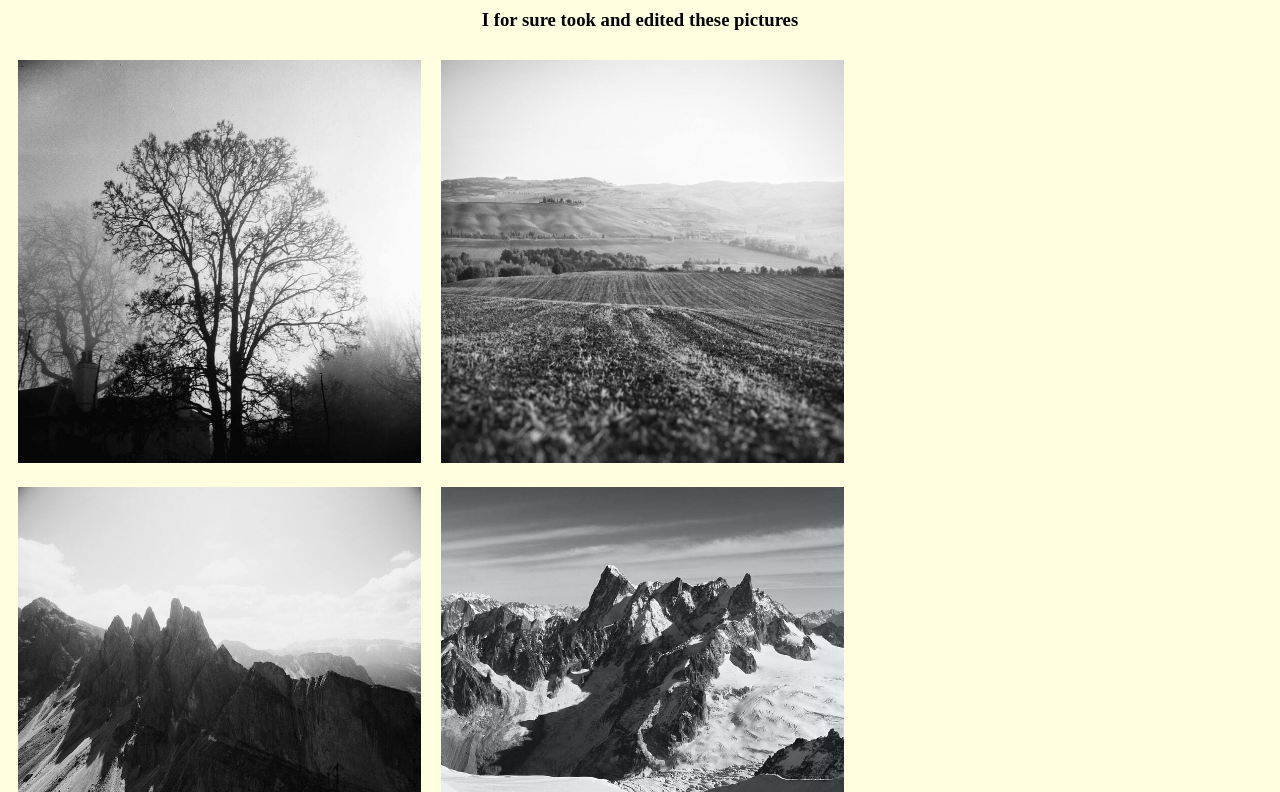
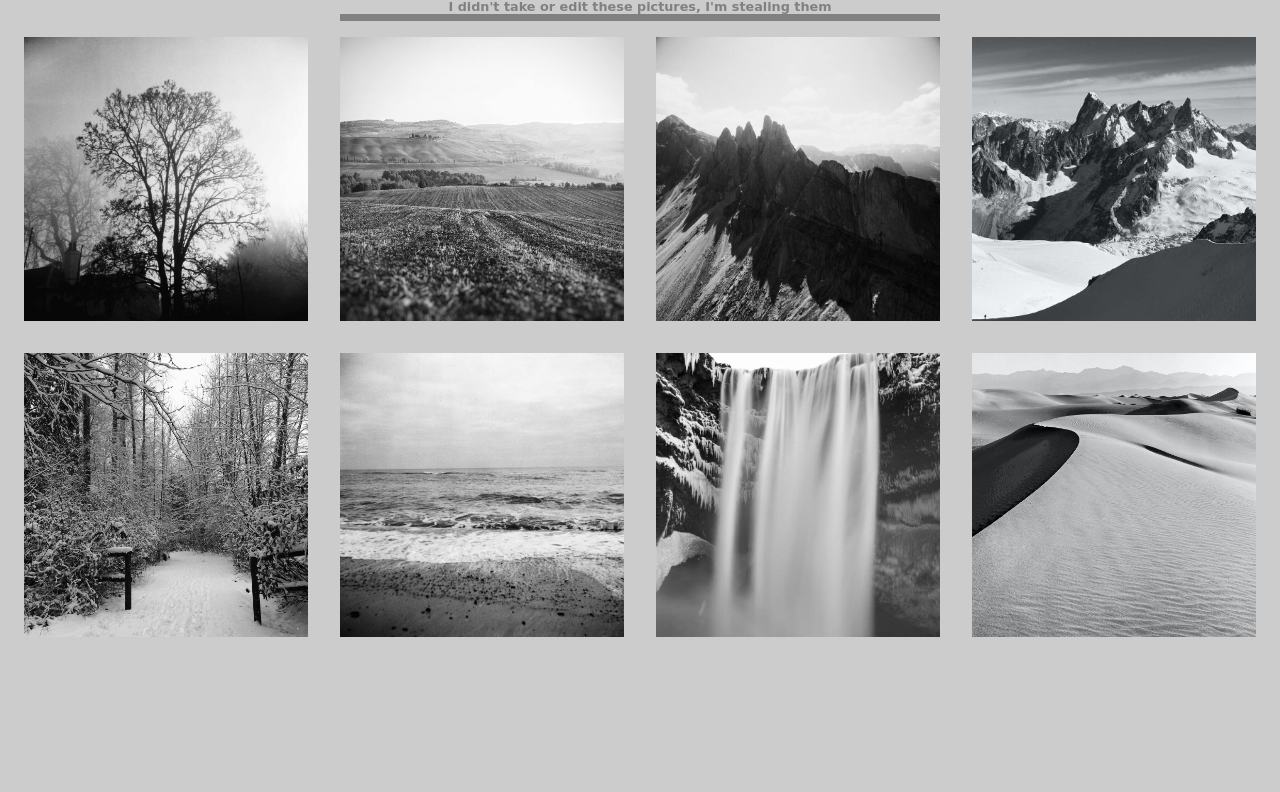
Before and after one commit to XDobson/PhotoSite, a plain HTML site: page index.html in a window 1280 px wide. Shown: the part 71-863 px from the top of the page. After the commit the page ends 800 px from the top, so only its background shows below. Drawn offline with Linux system fonts and the light colour scheme; a web font is replaced by a local one.

Commit message:
Medium rare

```diff
--- a/index.html
+++ b/index.html
@@ -6,12 +6,25 @@
     <meta name="viewport" content="width=device-width, initial-scale=1.0">
     <meta name="description" content="Photosite">
     <link rel="stylesheet" href="style.css">
+    <!-- FONTS -->
+    <link rel="preconnect" href="https://fonts.googleapis.com">
+    <link rel="preconnect" href="https://fonts.gstatic.com" crossorigin>
+    <link href="https://fonts.googleapis.com/css2?family=Comforter&family=Supermercado+One&display=swap" rel="stylesheet">
+    <!-- FONTS OVER -->
     <title>PhotoSite</title>
 </head>
 <body>
     <h1>Xander &#9827; Dobson</h1>
-    <h3> I for sure took and edited these pictures</h3>
-    <img class="left" src="Photos/tree.jpeg" alt=""><img class="right" src="Photos/field.jpeg" alt=""><img class="right" src="Photos/nonSnowyMountains.jpeg" alt=""><img class="left" src="Photos/mistyMountains.jpeg" alt=""><img class="right" src="Photos/snowyForest.jpeg" alt=""><img class="left" src="Photos/ocean.jpeg" alt=""><img class="right" src="Photos/waterfall.jpeg" alt=""><img class="left" src="Photos/tatooine.jpeg" alt="">
+    <h3> I didn't take or edit these pictures, I'm stealing them</h3>
+    <div></div>
+    <img class="left" src="Photos/tree.jpeg" alt="">
+    <img class="right" src="Photos/field.jpeg" alt="">
+    <img class="right" src="Photos/nonSnowyMountains.jpeg" alt="">
+    <img class="left" src="Photos/mistyMountains.jpeg" alt="">
+    <img class="right" src="Photos/snowyForest.jpeg" alt="">
+    <img class="left" src="Photos/ocean.jpeg" alt="">
+    <img class="right" src="Photos/waterfall.jpeg" alt="">
+    <img class="left" src="Photos/tatooine.jpeg" alt="">
 
 </body>
 </html>
--- a/style.css
+++ b/style.css
@@ -1,16 +1,24 @@
-h1, h3 {
+@import url('https://fonts.googleapis.com/css2?family=Comforter&family=Supermercado+One&display=swap');
+
+h1 {
+    font-size: 2vw;
     text-align: center;
+    font-family: 'Comforter', cursive;
+}
+h3 {
+    color: gray;
+    font-size: 1vw;
+    text-align: center;
+    font-family: 'Supermercado One', cursive;
+    border-bottom: gray solid 7px;
+    width: 47.5%;
+    margin: auto;
 }
 img {
-    padding: 10px;
-    margin: 0;
-    border: 0;
-    width: 31.9%
-}
-#left {
-    border: solid 3px black
+    margin: 1.25%;
+    width: 22.5%;
+    float: left;
 }
 body {
-    background-color: lightyellow;
-
+    background-color: #ccc;
 }
```
Also changed, not shown: 1 other file.
